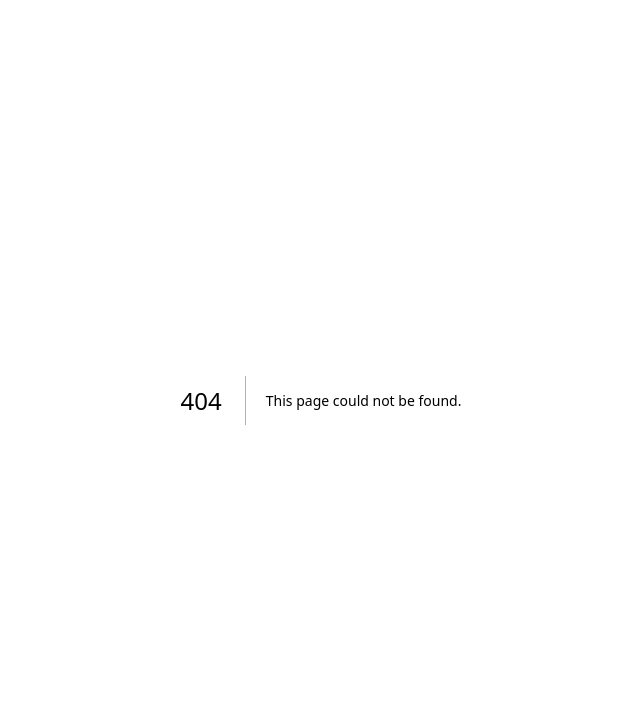
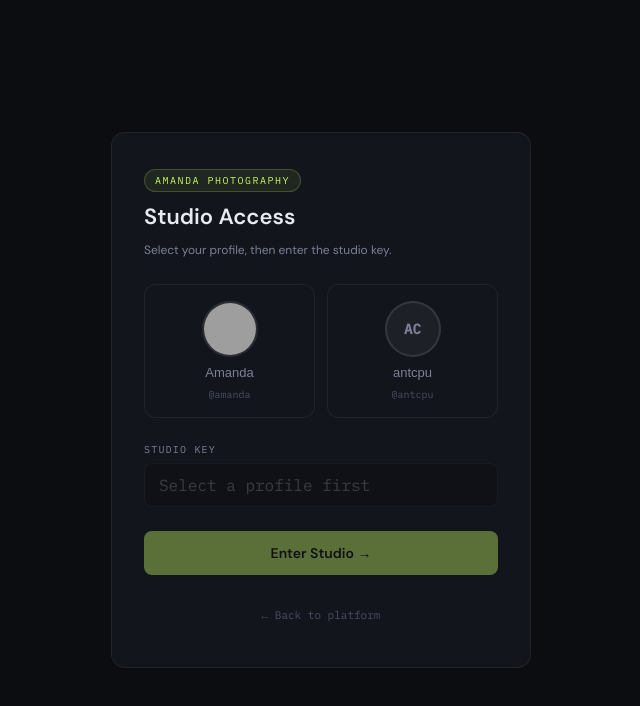
Before and after one commit to ANTCPU/photography, a Next.js app: page /login in a window 1280 px wide. Before the commit this address had no page. Shown: the top 706 px of the page, without its empty margins (319-959 px from the left). Built offline with nearby package versions, Linux system fonts and the light colour scheme; no server answers; grey boxes are pictures that could not be loaded.

Commit message:
Create page.tsx

```diff
--- /dev/null
+++ b/app/login/page.tsx
@@ -0,0 +1,303 @@
+// app/login/page.tsx
+'use client'
+
+import { useState, useEffect } from 'react'
+import { useRouter } from 'next/navigation'
+import { PLACEHOLDERS } from '@/lib/constants'
+
+const USERS = [
+  {
+    id: 'amanda',
+    label: 'Amanda',
+    handle: '@amanda',
+    avatar: PLACEHOLDERS.profile,
+    type: 'image' as const,
+  },
+  {
+    id: 'antcpu',
+    label: 'antcpu',
+    handle: '@antcpu',
+    avatar: null,
+    type: 'initials' as const,
+    initials: 'AC',
+  },
+]
+
+export default function LoginPage() {
+  const router = useRouter()
+  const [selectedUser, setSelectedUser] = useState<string | null>(null)
+  const [password, setPassword]         = useState('')
+  const [status, setStatus]             = useState<'idle' | 'checking' | 'loading' | 'error'>('checking')
+
+  // On mount — if cookie already valid, skip login entirely
+  useEffect(() => {
+    fetch('/api/auth/check', { credentials: 'include' })
+      .then((r) => {
+        if (r.ok) {
+          router.replace('/dashboard')
+        } else {
+          setStatus('idle')
+        }
+      })
+      .catch(() => setStatus('idle'))
+  }, [router])
+
+  async function handleLogin() {
+    if (!selectedUser || !password) return
+    setStatus('loading')
+
+    try {
+      const res = await fetch('/api/auth', {
+        method: 'POST',
+        headers: { 'Content-Type': 'application/json' },
+        body: JSON.stringify({ password, user: selectedUser }),
+        credentials: 'include',
+      })
+
+      if (res.ok) {
+        router.push('/dashboard')
+      } else {
+        setStatus('error')
+        setPassword('')
+      }
+    } catch {
+      setStatus('error')
+    }
+  }
+
+  function handleKeyDown(e: React.KeyboardEvent) {
+    if (e.key === 'Enter') handleLogin()
+  }
+
+  const canSubmit = !!selectedUser && !!password && status !== 'loading'
+
+  // Checking session — blank screen to avoid flash
+  if (status === 'checking') {
+    return (
+      <div style={{ minHeight: '100vh', background: '#0b0d11', display: 'flex', alignItems: 'center', justifyContent: 'center' }}>
+        <span style={{ fontSize: 11, fontFamily: "'IBM Plex Mono', monospace", color: '#4a4f63' }}>···</span>
+      </div>
+    )
+  }
+
+  return (
+    <div style={s.root}>
+      <div style={s.card}>
+
+        {/* ── Header ── */}
+        <div style={s.header}>
+          <span style={s.badge}>AMANDA PHOTOGRAPHY</span>
+          <h1 style={s.title}>Studio Access</h1>
+          <p style={s.sub}>Select your profile, then enter the studio key.</p>
+        </div>
+
+        {/* ── User Selector ── */}
+        <div style={s.userRow}>
+          {USERS.map((u) => {
+            const selected = selectedUser === u.id
+            return (
+              <button
+                key={u.id}
+                onClick={() => { setSelectedUser(u.id); setStatus('idle') }}
+                style={{
+                  ...s.userBtn,
+                  borderColor: selected ? '#c8f564' : 'rgba(255,255,255,0.06)',
+                  background:  selected ? 'rgba(200,245,100,0.06)' : '#12151c',
+                }}
+              >
+                {u.type === 'image' ? (
+                  <img
+                    src={u.avatar!}
+                    alt={u.label}
+                    style={{
+                      ...s.avatar,
+                      border: selected ? '2px solid #c8f564' : '2px solid rgba(255,255,255,0.1)',
+                    }}
+                  />
+                ) : (
+                  <div style={{
+                    ...s.avatarInitials,
+                    border:     selected ? '2px solid #c8f564'          : '2px solid rgba(255,255,255,0.1)',
+                    background: selected ? 'rgba(200,245,100,0.15)'     : 'rgba(255,255,255,0.05)',
+                    color:      selected ? '#c8f564'                    : '#7c8096',
+                  }}>
+                    {u.initials}
+                  </div>
+                )}
+                <span style={{
+                  ...s.userName,
+                  color:      selected ? '#e8eaf0' : '#7c8096',
+                  fontWeight: selected ? 600 : 400,
+                }}>
+                  {u.label}
+                </span>
+                <span style={s.userHandle}>{u.handle}</span>
+                {selected && <span style={s.selectedDot} />}
+              </button>
+            )
+          })}
+        </div>
+
+        {/* ── Password ── */}
+        <div style={s.fieldGroup}>
+          <label style={s.fieldLabel}>Studio Key</label>
+          <input
+            type="password"
+            placeholder={selectedUser ? `Key for ${selectedUser}` : 'Select a profile first'}
+            value={password}
+            disabled={!selectedUser}
+            onChange={(e) => { setPassword(e.target.value); setStatus('idle') }}
+            onKeyDown={handleKeyDown}
+            autoComplete="current-password"
+            style={{
+              ...s.input,
+              borderColor: status === 'error' ? '#ff5e5e' : 'rgba(255,255,255,0.1)',
+              opacity:     selectedUser ? 1 : 0.4,
+              cursor:      selectedUser ? 'text' : 'not-allowed',
+            }}
+          />
+          {status === 'error' && (
+            <span style={s.errorMsg}>✕ Wrong key — try again</span>
+          )}
+        </div>
+
+        {/* ── Submit ── */}
+        <button
+          onClick={handleLogin}
+          disabled={!canSubmit}
+          style={{
+            ...s.submitBtn,
+            opacity:    canSubmit ? 1 : 0.4,
+            cursor:     canSubmit ? 'pointer' : 'not-allowed',
+            background: status === 'loading' ? 'rgba(200,245,100,0.6)' : '#c8f564',
+          }}
+        >
+          {status === 'loading'
+            ? '···'
+            : selectedUser
+              ? `Enter as ${selectedUser} →`
+              : 'Enter Studio →'}
+        </button>
+
+        {/* ── Back ── */}
+        <div style={s.backRow}>
+          <a href="/" style={s.backLink}>← Back to platform</a>
+        </div>
+
+      </div>
+    </div>
+  )
+}
+
+// ── Styles ────────────────────────────────────────────────────────────────────
+
+const s: Record<string, React.CSSProperties> = {
+  root: {
+    minHeight: '100vh',
+    background: '#0b0d11',
+    display: 'flex',
+    alignItems: 'center',
+    justifyContent: 'center',
+    fontFamily: "'DM Sans', sans-serif",
+    padding: '16px',
+  },
+  card: {
+    background: '#12151c',
+    border: '1px solid rgba(255,255,255,0.06)',
+    borderRadius: 14,
+    padding: 'clamp(24px, 5vw, 36px) clamp(20px, 5vw, 32px)',
+    width: '100%',
+    maxWidth: 420,
+    display: 'flex',
+    flexDirection: 'column',
+    gap: 24,
+    boxSizing: 'border-box',
+  },
+  header:  { display: 'flex', flexDirection: 'column', gap: 8 },
+  badge: {
+    fontSize: 10, fontFamily: "'IBM Plex Mono', monospace",
+    letterSpacing: '0.15em', color: '#c8f564',
+    background: 'rgba(200,245,100,0.08)',
+    border: '1px solid rgba(200,245,100,0.2)',
+    borderRadius: 20, padding: '3px 10px',
+    alignSelf: 'flex-start',
+  },
+  title: { fontSize: 'clamp(18px, 5vw, 22px)' as any, fontWeight: 700, color: '#e8eaf0', margin: 0 },
+  sub:   { fontSize: 12, color: '#7c8096', margin: 0, lineHeight: 1.6 },
+
+  userRow: {
+    display: 'grid',
+    gridTemplateColumns: '1fr 1fr',
+    gap: 12,
+  },
+  userBtn: {
+    display: 'flex', flexDirection: 'column', alignItems: 'center',
+    gap: 8, padding: 'clamp(12px, 3vw, 16px) 12px',
+    border: '1px solid', borderRadius: 12,
+    cursor: 'pointer', transition: 'all 0.15s',
+    position: 'relative',
+    WebkitTapHighlightColor: 'transparent',
+    touchAction: 'manipulation',
+  },
+  avatar: {
+    width: 'clamp(44px, 12vw, 56px)' as any,
+    height: 'clamp(44px, 12vw, 56px)' as any,
+    borderRadius: '50%',
+    objectFit: 'cover',
+    transition: 'border-color 0.15s',
+  },
+  avatarInitials: {
+    width: 'clamp(44px, 12vw, 56px)' as any,
+    height: 'clamp(44px, 12vw, 56px)' as any,
+    borderRadius: '50%',
+    display: 'flex', alignItems: 'center', justifyContent: 'center',
+    fontSize: 14, fontWeight: 700,
+    fontFamily: "'IBM Plex Mono', monospace",
+    transition: 'all 0.15s',
+  },
+  userName:    { fontSize: 13, color: '#e8eaf0' },
+  userHandle:  { fontSize: 10, fontFamily: "'IBM Plex Mono', monospace", color: '#4a4f63' },
+  selectedDot: {
+    position: 'absolute', top: 8, right: 8,
+    width: 6, height: 6, borderRadius: '50%',
+    background: '#c8f564',
+    boxShadow: '0 0 6px #c8f564',
+  },
+
+  fieldGroup: { display: 'flex', flexDirection: 'column', gap: 6 },
+  fieldLabel: {
+    fontSize: 10, fontFamily: "'IBM Plex Mono', monospace",
+    letterSpacing: '0.12em', color: '#7c8096',
+    textTransform: 'uppercase',
+  },
+  input: {
+    background: '#0b0d11',
+    border: '1px solid',
+    borderRadius: 8, padding: '11px 14px',
+    color: '#e8eaf0', fontSize: 16,
+    fontFamily: "'IBM Plex Mono', monospace",
+    outline: 'none', width: '100%',
+    boxSizing: 'border-box',
+    transition: 'border-color 0.15s',
+  },
+  errorMsg: {
+    fontSize: 11, fontFamily: "'IBM Plex Mono', monospace",
+    color: '#ff5e5e',
+  },
+  submitBtn: {
+    background: '#c8f564', color: '#0b0d11',
+    fontWeight: 700, fontSize: 14,
+    padding: '13px', borderRadius: 8,
+    border: 'none', width: '100%',
+    transition: 'opacity 0.15s, background 0.15s',
+    fontFamily: "'DM Sans', sans-serif",
+    WebkitTapHighlightColor: 'transparent',
+    touchAction: 'manipulation',
+  },
+  backRow:  { display: 'flex', justifyContent: 'center' },
+  backLink: {
+    fontSize: 11, fontFamily: "'IBM Plex Mono', monospace",
+    color: '#4a4f63', textDecoration: 'none',
+    padding: '8px',
+  },
+}
```
